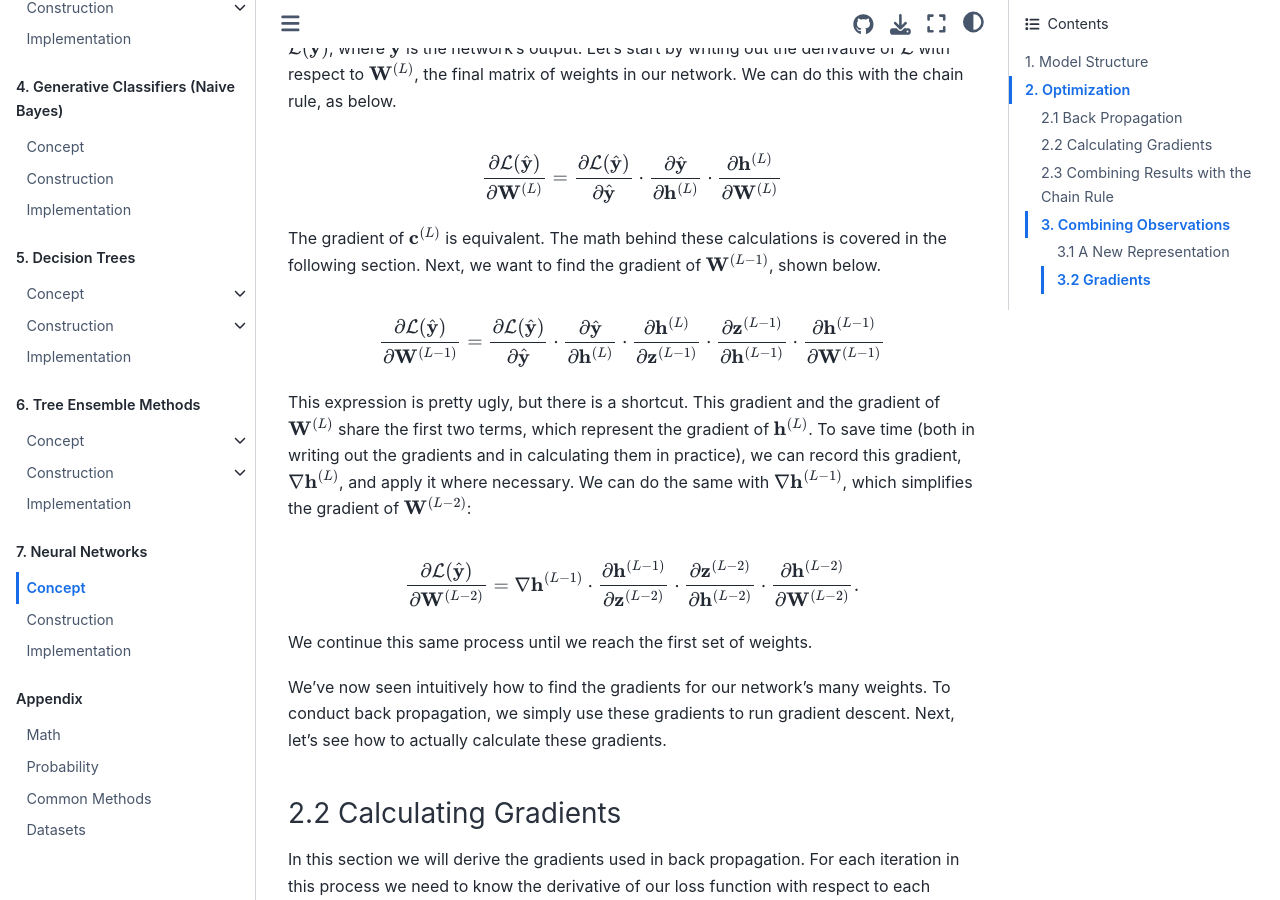
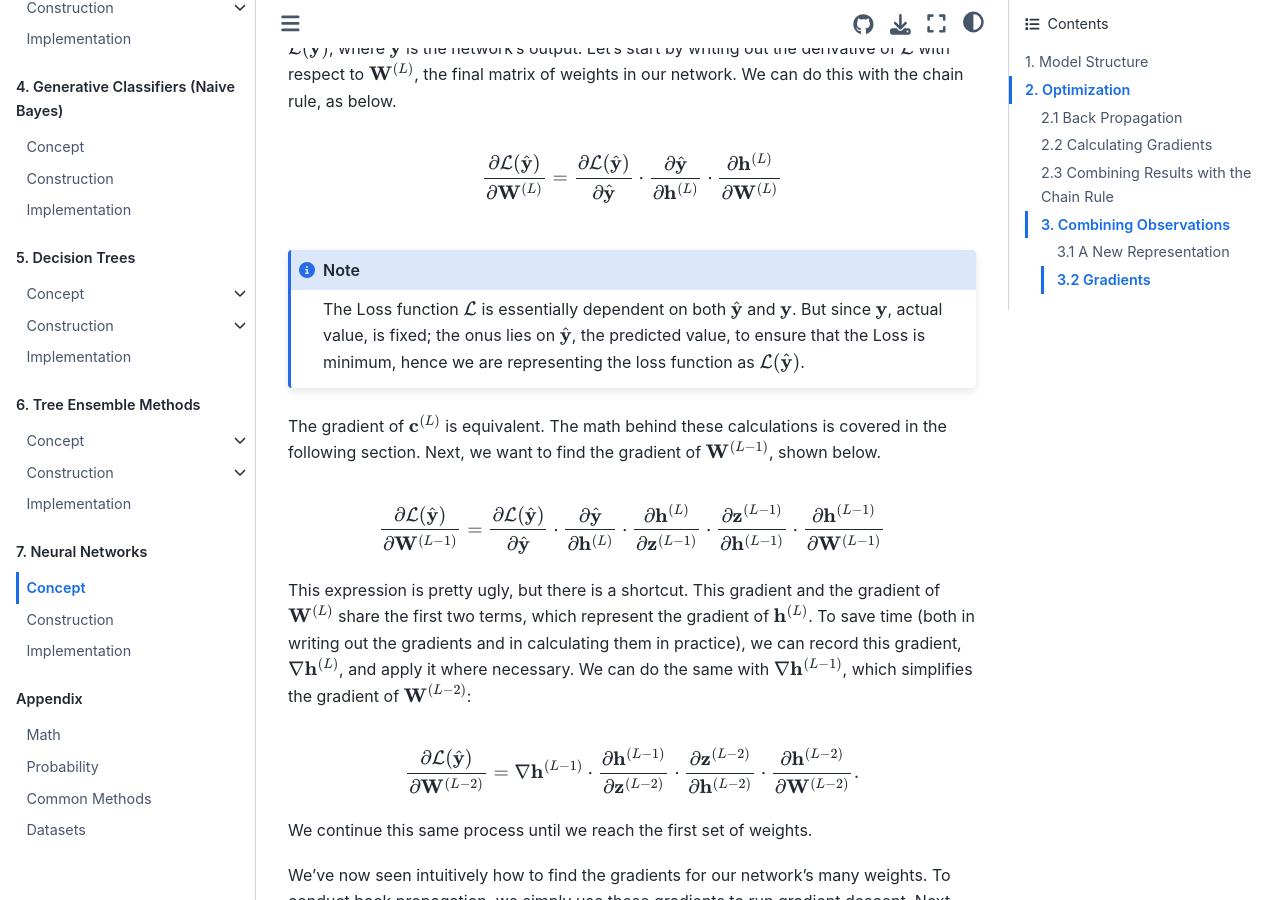
Before and after one commit to dafriedman97/mlbook, a Jupyter Book: the page built from content/c7/concept.md, in a window 1280 px wide and 900 px high, scrolled down 9240 px. Built offline with Jupyter Book 1.0.4 settings and Sphinx 7.4.7 and the Sphinx Book theme 1.1.4, drawn with Linux system fonts in a browser that asks for light colours.

Commit message:
Update concept.md
Small note added clarifying the form of the Loss function.

````diff
--- a/content/c7/concept.md
+++ b/content/c7/concept.md
@@ -308,6 +308,9 @@ $$
 \dadb{\mathcal{L}(\hat{\by})}{\super{\mathbf{W}}{L}} = \dadb{\mathcal{L}(\hat{\by})}{\hat{\by}}\cdot\dadb{\hat{\by}}{\super{\mathbf{h}}{L}}\cdot \dadb{\super{\mathbf{h}}{L}}{\super{\mathbf{W}}{L}}
 $$
 
+```{note}
+The Loss function $\mathcal{L}$ is essentially dependent on both $\hat{\by}$ and $\by$. But since $\by$, actual value, is fixed; the onus lies on $\hat{\by}$, the predicted value, to ensure that the Loss is minimum, hence we are representing the loss function as $\mathcal{L}(\hat{\by})$.
+```
 
 The gradient of $\super{\mathbf{c}}{L}$ is equivalent. The math behind these calculations is covered in the following section. Next, we want to find the gradient of $\super{\mathbf{W}}{L-1}$, shown below.
 
````
